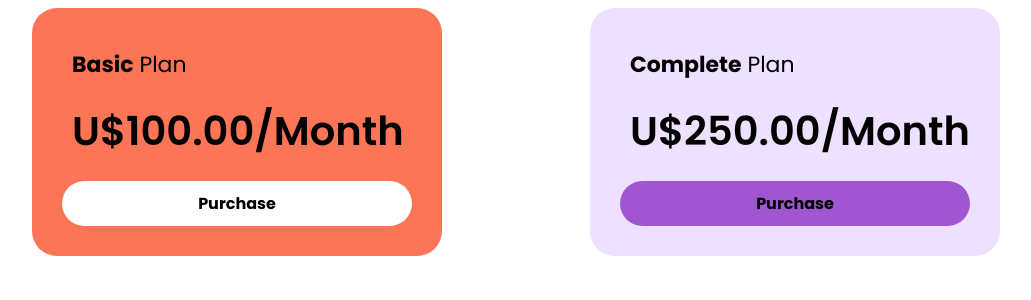
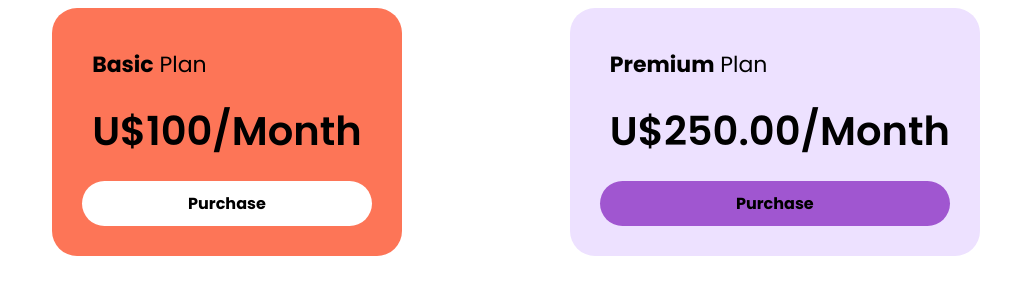
Before and after one commit to kauanrod/angular-components, an Angular app: page / in a window 1280 px wide. Shown: the top 300 px of the page, without its empty margins (124-1155 px from the left). Built offline with nearby package versions, Linux system fonts and the light colour scheme.

Commit message:
setting values in html using objects

```diff
--- a/src/app/card-purple/card-purple.component.html
+++ b/src/app/card-purple/card-purple.component.html
@@ -1,5 +1,5 @@
 <div class="card-purple">
-    <div class="card-purple__plan card-purple__item"><b>Complete</b> Plan</div>
+    <div class="card-purple__plan card-purple__item"><b>Premium</b> Plan</div>
     <div class="card-purple__price card-purple__item">U$250.00/Month</div>
     <app-card-purple-button></app-card-purple-button>
 </div>
--- a/src/app/card-red/card-red.component.html
+++ b/src/app/card-red/card-red.component.html
@@ -1,5 +1,5 @@
 <div class="card">
-    <div class="card__plan card__item"><b>{{ type }}</b> Plan</div>
-    <div class="card__price card__item">{{ getFullPrice() }}</div>
+    <div class="card__plan card__item"><b>{{ plan.data.type }}</b> Plan</div>
+    <div class="card__price card__item">U${{ plan.data.price }}/Month</div>
     <app-card-red-button></app-card-red-button>
 </div>
--- a/src/app/card-red/card-red.component.ts
+++ b/src/app/card-red/card-red.component.ts
@@ -6,15 +6,10 @@ import { Component } from '@angular/core';
   styleUrls: ['./card-red.component.scss']
 })
 export class CardRedComponent {
-  type: string = 'Basic';
-  price: number = 100;
-
-  getFullPrice(): string {
-    // setTimeout(() => {
-    //   console.log('Changing price to complete for a test');
-    //   this.type = 'Complete';
-    //   this.price = 250;
-    // }, 4000);
-    return `U$${this.price.toFixed(2)}/Month`;
-  }
+    plan = {
+      data: {
+        type: 'Basic',
+        price: 100.00,
+      },
+    }
 }
```
